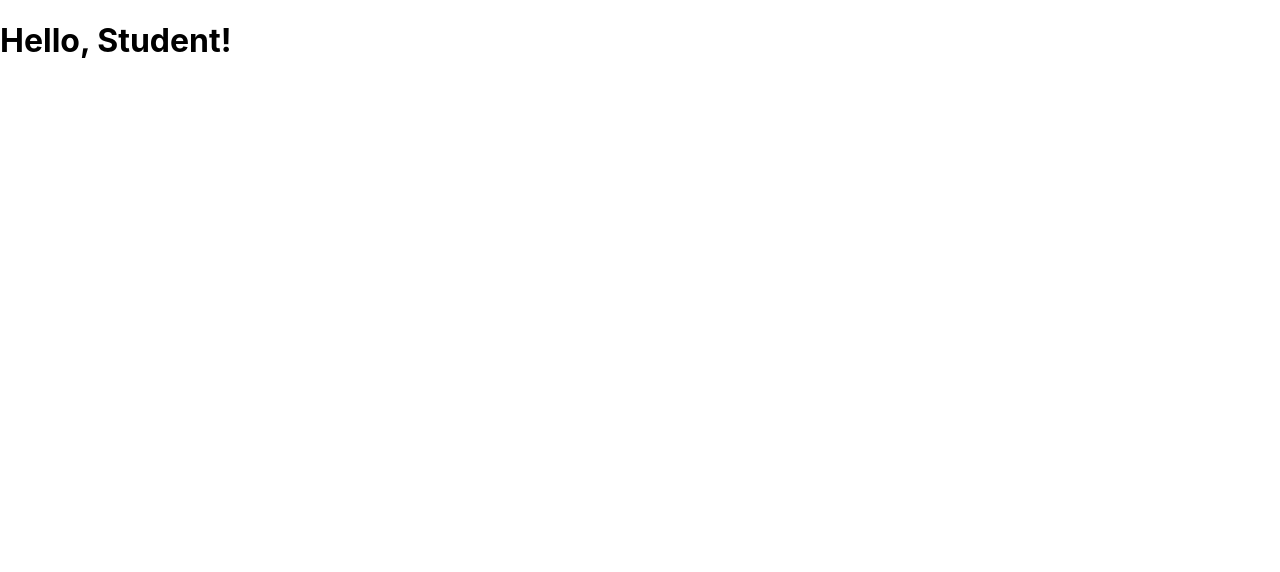
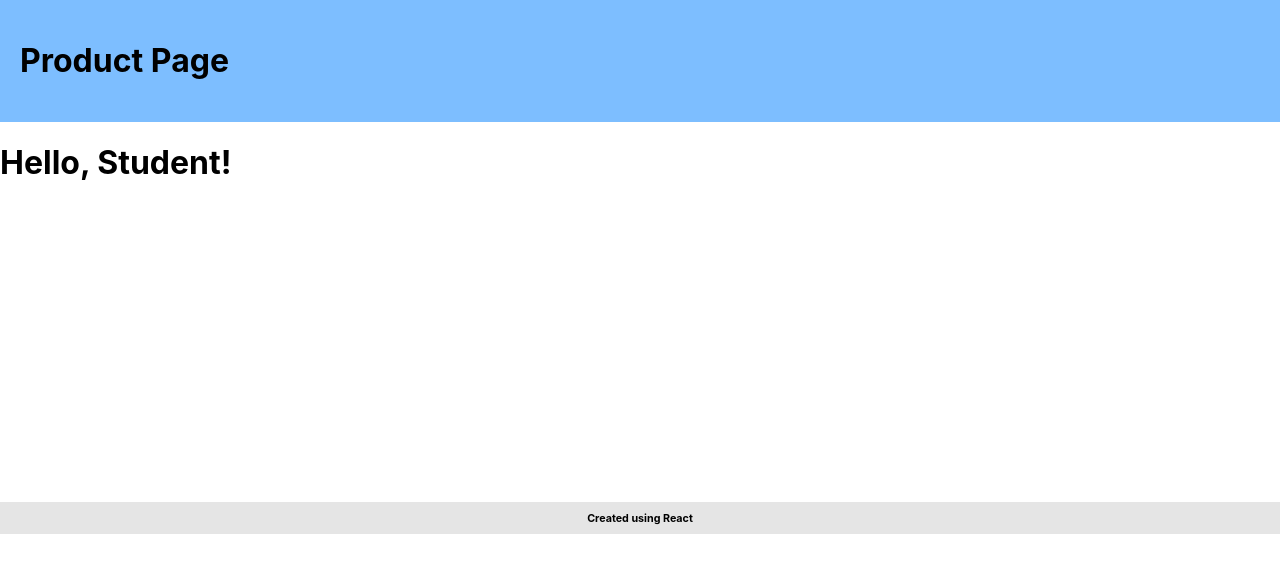
Before and after one commit to awitmer1/Product-Listing, a React (Create React App) app: page / in a window 1280 px wide. Shown: the top 572 px of the page. Built offline with nearby package versions, Linux system fonts and the light colour scheme.

Commit message:
Created intitial section styling + divisions

```diff
--- a/src/App.css
+++ b/src/App.css
@@ -0,0 +1,13 @@
+.header {
+    background-color: rgba(30, 143, 255, 0.575);
+    padding: 20px;
+}
+
+.footer {
+    background-color: rgba(105, 105, 105, 0.171);
+    display: flex;
+    justify-content: center;
+    align-items: center;
+    height: 2rem;
+    margin-top: 20rem;
+}
--- a/src/App.js
+++ b/src/App.js
@@ -1,10 +1,26 @@
 import "./App.css";
+import data from "./data/data.json"
+import React, { useState } from 'react';
+
 
 function App() {
+  console.log(data);
+
+  // something about this part is incorrect - needs to be fixed //
+  const [allProducts, setAllProducts] = useState(data)
+
   return (
+    <>
+    <div className="header">
+      <h1>Product Page</h1>
+    </div>
     <div>
       <h1>Hello, Student!</h1>
     </div>
+    <div className="footer">
+      <h6>Created using React</h6>
+    </div>
+    </>
   );
 }
 
```
